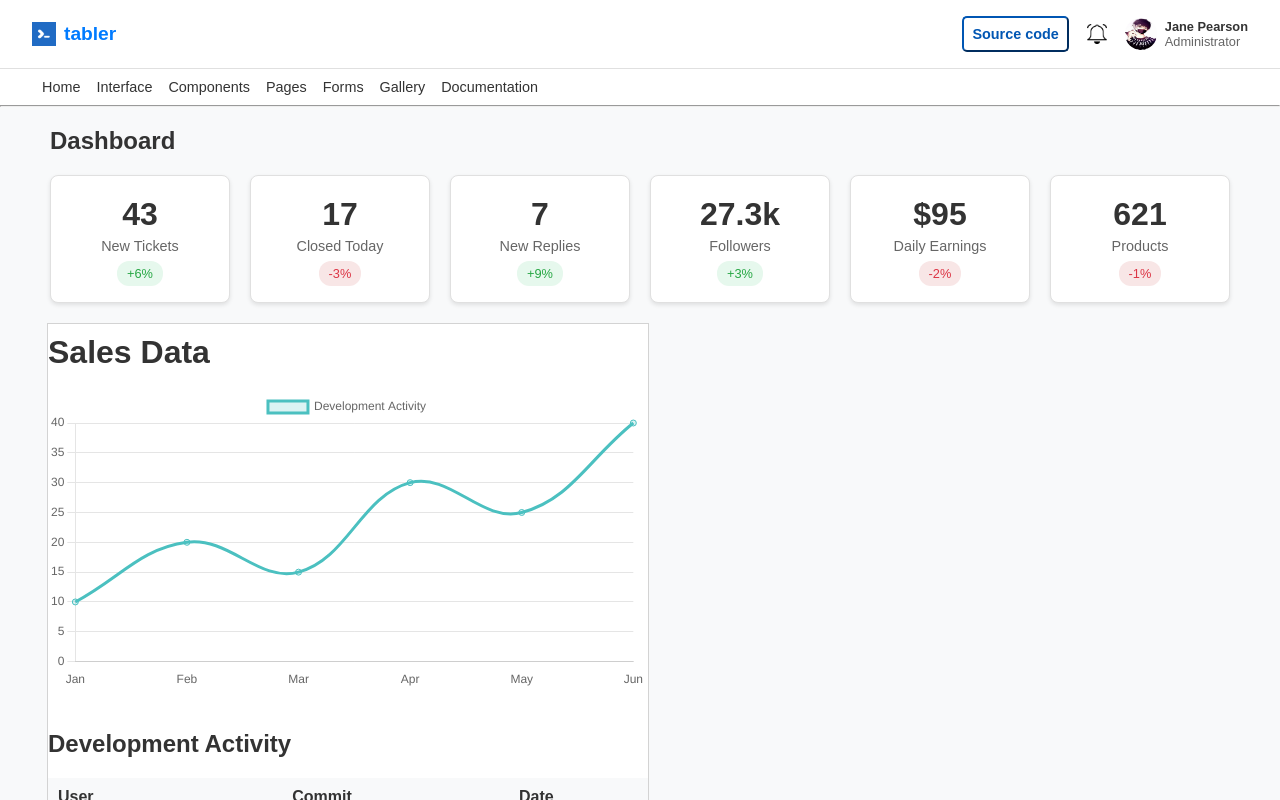
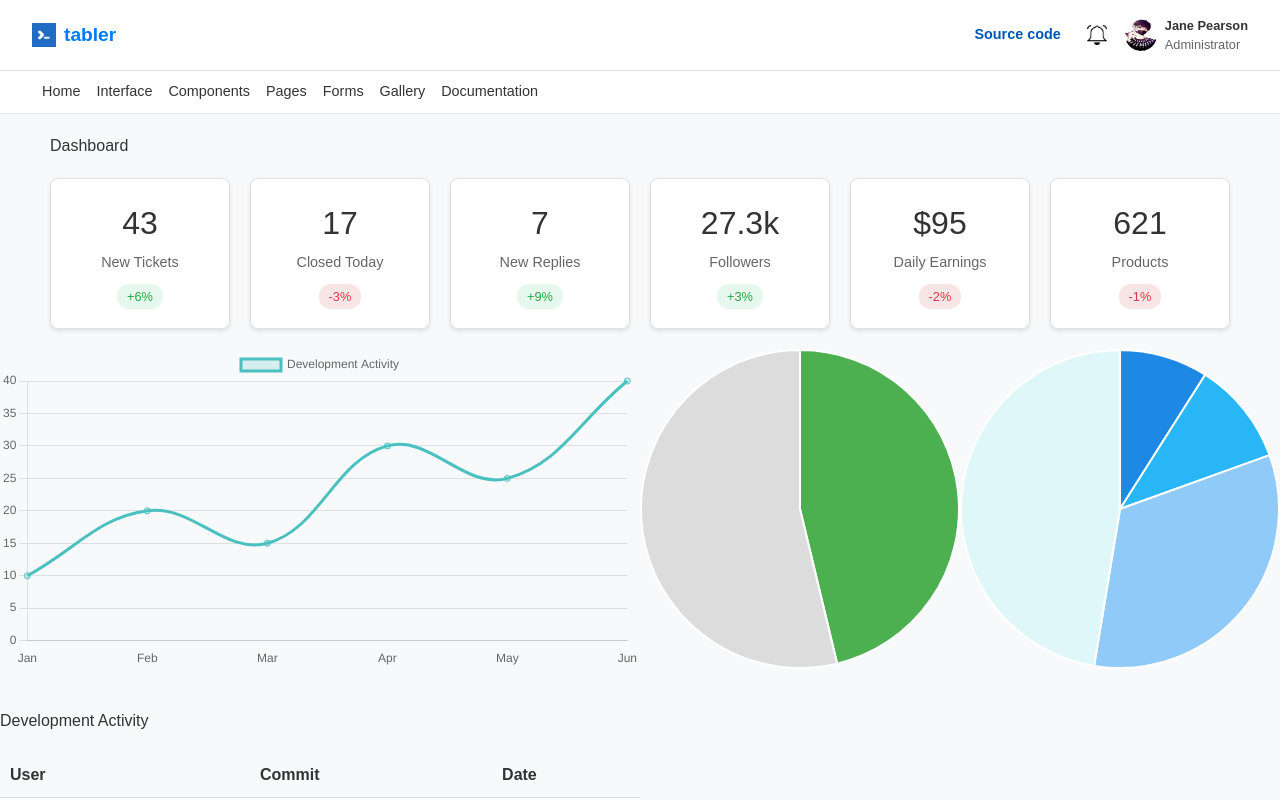
Before and after one commit to Kadher111/React-Project, a React (Create React App) app: page /Task2 in a window 1280 px wide. Shown: the top 800 px of the page. Built offline with nearby package versions, Linux system fonts and the light colour scheme.

Commit message:
piecharts

```diff
--- a/package.json
+++ b/package.json
@@ -43,6 +43,8 @@
     ]
   },
   "devDependencies": {
+    "autoprefixer": "^10.4.20",
+    "postcss": "^8.4.49",
     "tailwindcss": "^3.4.16"
   }
 }
--- a/src/Pages/Task2.jsx
+++ b/src/Pages/Task2.jsx
@@ -2,7 +2,8 @@ import React from "react";
 import "../Styles/Task2.css";
 import Navigation from "../components/Navigation";
 import Dashboard from "../components/Dashboard";
-import GraphWithTable from "../components/chart"
+import GraphWithTable from "../components/chart";
+import DashboardCharts from "../components/DashboardCharts";
 
 const Header = () => {
   return (
@@ -40,7 +41,14 @@ const Header = () => {
         <Dashboard />
         <div className="below-header"></div>
       </div>
-      <GraphWithTable />
+      <div className="grid grid-cols-2">
+        <div>
+          <GraphWithTable />
+        </div>
+        <div>
+          <DashboardCharts />
+        </div>
+      </div>
     </>
   );
 };
--- a/src/Pages/Task3.jsx
+++ b/src/Pages/Task3.jsx
@@ -1,9 +1,17 @@
-import ComingSoon from '../components/ComingSoon'
-import * as React from "react"
+import ComingSoon from "../components/ComingSoon";
+import * as React from "react";
 export default function Task2() {
-    return(
-        <>
-        <ComingSoon />
-        </>
-    )
+  return (
+    <>
+      <div class="grid grid-cols-3 gap-4">
+        <div class="...">01</div>
+        <div class="...">02</div>
+        <div class="...">03</div>
+        <div class="col-span-2 ...">04</div>
+        <div class="...">05</div>
+        <div class="...">06</div>
+        <div class="col-span-2 ...">07</div>
+      </div>
+    </>
+  );
 }
--- /dev/null
+++ b/src/components/DashboardCharts.jsx
@@ -0,0 +1,80 @@
+import React from "react";
+import { Pie } from "react-chartjs-2";
+import { Chart as ChartJS, ArcElement, Tooltip, Legend } from "chart.js";
+
+// Register chart.js components
+ChartJS.register(ArcElement, Tooltip, Legend);
+
+// First Pie Chart (37% and 43%)
+const PieChart1 = () => {
+  const data = {
+    labels: ["37%", "43%"], // Labels for the chart
+    datasets: [
+      {
+        data: [37, 43], // Data values
+        backgroundColor: ["#4caf50", "#dcdcdc"], // Chart colors
+        hoverBackgroundColor: ["#388e3c", "#bcbcbc"], // Hover colors
+      },
+    ],
+  };
+
+  const options = {
+    responsive: true,
+    plugins: {
+      legend: {
+        display: false, // Hide legend for a cleaner look
+      },
+    },
+  };
+
+  return <Pie data={data} options={options} />;
+};
+
+// Second Pie Chart (9%, 10.5%, 33.1%, 47.4%)
+const PieChart2 = () => {
+  const data = {
+    labels: ["9%", "10.5%", "33.1%", "47.4%"], // Labels for the chart
+    datasets: [
+      {
+        data: [9, 10.5, 33.1, 47.4], // Data values
+        backgroundColor: ["#1e88e5", "#29b6f6", "#90caf9", "#e0f7fa"], // Chart colors
+        hoverBackgroundColor: ["#1565c0", "#0288d1", "#64b5f6", "#b2ebf2"], // Hover colors
+      },
+    ],
+  };
+
+  const options = {
+    responsive: true,
+    plugins: {
+      legend: {
+        display: false, // Hide legend for a cleaner look
+      },
+    },
+  };
+
+  return <Pie data={data} options={options} />;
+};
+
+// Component to display both charts
+const DashboardCharts = () => (
+  // <div className="flex justify-around p-6">
+  //   <div className="w-40 h-40 flex flex-col items-center">
+  //     <h4 className="text-center text-sm font-medium mb-2">Chart 1</h4>
+  //     <PieChart1 />
+  //   </div>
+  //   <div className="w-40 h-40 flex flex-col items-center">
+  //     <h4 className="text-center text-sm font-medium mb-2">Chart 2</h4>
+  //     <PieChart2 />
+  //   </div>
+  // </div>
+  <div className="grid grid-cols-2">
+    <div>
+      <PieChart1 />
+    </div>
+    <div>
+      <PieChart2 />
+    </div>
+  </div>
+);
+
+export default DashboardCharts;
--- a/src/components/chart.jsx
+++ b/src/components/chart.jsx
@@ -82,18 +82,65 @@ const GraphWithTable = () => {
   ];
 
   return (
-    <div
-      style={{ padding: "50", backgroundColor: "white", marginLeft: "47px",
-        width: "47%", border: "1px solid lightgrey", fontFamily: "Arial, sans-serif" }}
-    >
-      <h1 style={{ fontsize: "24px", paddingTop: "10px" }}>Sales Data</h1>
+    // <div
+    //   style={{ padding: "50", backgroundColor: "white", marginLeft: "47px",
+    //     width: "47%", border: "1px solid lightgrey", fontFamily: "Arial, sans-serif" }}
+    // >
+    //   <h1 style={{ fontsize: "24px", paddingTop: "10px" }}>Sales Data</h1>
 
-      {/* Graph Section */}
+    //   {/* Graph Section */}
+    //   <div style={{ marginBottom: "40px" }}>
+    //     <Line data={data} options={options} />
+    //   </div>
+
+    //   {/* Table Section */}
+    //   <div>
+    //     <h2>Development Activity</h2>
+    //     <table
+    //       style={{
+    //         width: "100%",
+    //         borderCollapse: "collapse",
+    //         marginTop: "20px",
+    //       }}
+    //     >
+    //       <thead>
+    //         <tr>
+    //           <th style={styles.th}>User</th>
+    //           <th style={styles.th}>Commit</th>
+    //           <th style={styles.th}>Date</th>
+    //         </tr>
+    //       </thead>
+    //       <tbody>
+    //         {tableData.map((row, index) => (
+    //           <tr key={index} style={styles.tr}>
+    //             <td style={styles.td}>
+    //               <div style={{ display: "flex", alignItems: "center" }}>
+    //                 <img
+    //                   src={row.profilePic}
+    //                   alt="Profile"
+    //                   style={{
+    //                     width: "40px",
+    //                     height: "40px",
+    //                     borderRadius: "50%",
+    //                     marginRight: "10px",
+    //                   }}
+    //                 />
+    //                 {row.user}
+    //               </div>
+    //             </td>
+    //             <td style={styles.td}>{row.commit}</td>
+    //             <td style={styles.td}>{row.date}</td>
+    //           </tr>
+    //         ))}
+    //       </tbody>
+    //     </table>
+    //   </div>
+    // </div>
+
+    <div className="grid grid-rows-2">
       <div style={{ marginBottom: "40px" }}>
         <Line data={data} options={options} />
       </div>
-
-      {/* Table Section */}
       <div>
         <h2>Development Activity</h2>
         <table
--- a/tailwind.config.js
+++ b/tailwind.config.js
@@ -1,8 +1,8 @@
 /** @type {import('tailwindcss').Config} */
 module.exports = {
-  content: ["./Pages/*.jsx"],
+  content: ["./src/**/*.{js,jsx,ts,tsx}"],
   theme: {
     extend: {},
   },
   plugins: [],
-}
+};
```
Also changed, not shown: src/Styles/index.css (+6 -3 lines), 1 other file (tests, documents, lock files or other folders).
